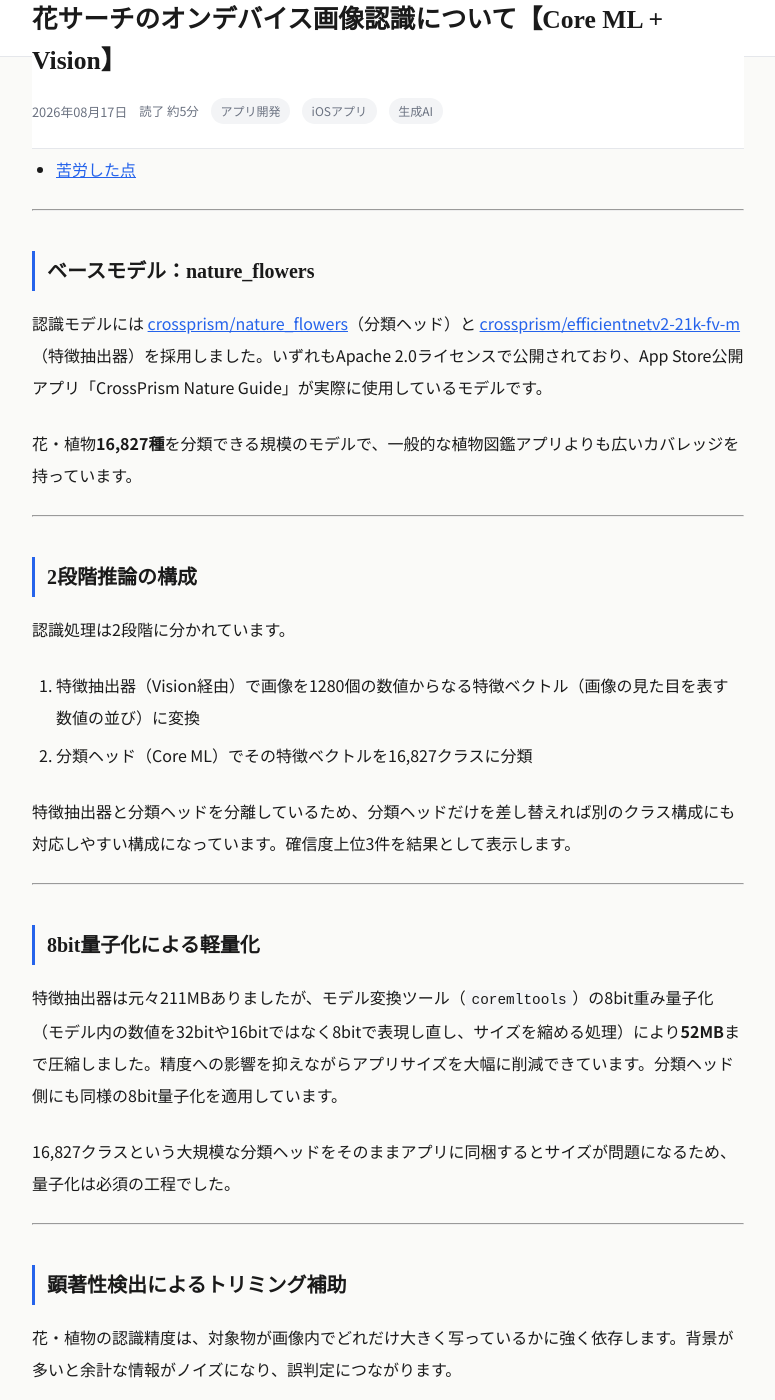
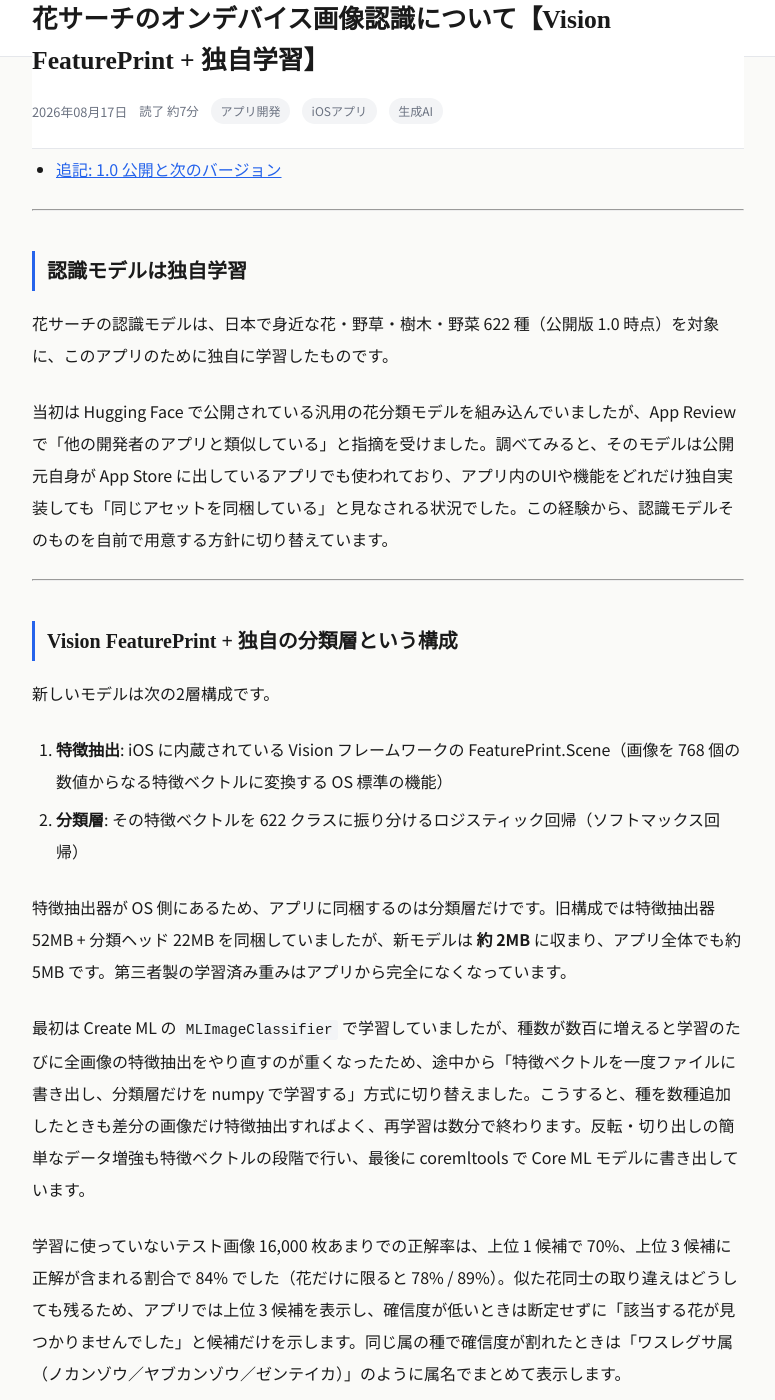
Before and after one commit to wat--/app-policies, a Jekyll site: the page built from _posts/2026-08-17-app-hana-search-tech.md, in a window 1280 px wide and 1400 px high, scrolled down 907 px. Shown: the whole window, without its empty margins (252-1027 px from the left). Built offline with Jekyll 4.4.1, drawn with Linux system fonts in a browser that asks for light colours; a script that is not in the unit is left out; some of the changed text lies outside the part shown.

Commit message:
花サーチ: App Store 公開に合わせてサイトを更新
- apps.json に花サーチを追加（App Store リンク、プライバシーポリシーへのリンク）
- 技術記事を公開版 1.0 の内容に更新（622 種、158,800 枚、精度 70%/84%、Create ML から
  特徴ベクトル + numpy 学習への切り替え、低確信度表示・属名まとめ）と App Store リンク、
  1.0 公開と 1.1（626 種・図鑑）の追記
- プライバシーポリシーに観察記録の端末内保存と、1.1 の図鑑写真取得（iNaturalist、Wi-Fi のみ既定）を追記
- like カウンター post-22 を割り当て

Co-Authored-By: Claude Fable 5.1 <noreply@anthropic.com>

```diff
--- a/_data/like-counters.yml
+++ b/_data/like-counters.yml
@@ -23,3 +23,4 @@
 "/blog/2026/07/29/app-digit-scan/": post-19
 "/blog/2026/10/02/app-coin-sort/": post-20
 "/blog/2026/10/02/app-rimoroku/": post-21
+"/blog/2026/08/17/app-hana-search-tech/": post-22
--- a/_posts/2026-08-17-app-hana-search-tech.md
+++ b/_posts/2026-08-17-app-hana-search-tech.md
@@ -1,55 +1,75 @@
 ---
 layout: post
-title: "花サーチのオンデバイス画像認識について【Core ML + Vision】"
+title: "花サーチのオンデバイス画像認識について【Vision FeaturePrint + 独自学習】"
 date: 2026-08-17 00:00:00 +0900
 tags: [アプリ開発, iOSアプリ, 生成AI]
-description: 花・植物を認識するiOSアプリ「花サーチ」の実装を紹介します。Vision + Core MLによる2段階推論と、顕著性検出を使ったトリミング補助の仕組みについてまとめます。
+description: 花を認識するiOSアプリ「花サーチ」の実装を紹介します。Vision FeaturePrint の特徴ベクトルに独自学習した分類層を載せたオンデバイスモデル、iNaturalistからの学習データ収集、顕著性検出を使ったトリミング補助の仕組みについてまとめます。
 ---
 
-[花サーチ](https://apps.apple.com/jp/app/id0000000000)は、カメラで撮影した花・植物をオンデバイスで認識するiOSアプリです。ネットワーク接続不要で、写真が端末外に送信されない設計にこだわりました。その内部実装を紹介します。
+[花サーチ](https://apps.apple.com/jp/app/%E8%8A%B1%E3%82%B5%E3%83%BC%E3%83%81/id6802036544)は、カメラで撮影した花・植物をオンデバイスで認識するiOSアプリです。ネットワーク接続不要で、写真が端末外に送信されない設計にこだわりました。その内部実装を紹介します。
 
 ## 目次
 
-- [ベースモデル：nature_flowers](#ベースモデルnature_flowers)
-- [2段階推論の構成](#2段階推論の構成)
-- [8bit量子化による軽量化](#8bit量子化による軽量化)
+- [認識モデルは独自学習](#認識モデルは独自学習)
+- [Vision FeaturePrint + 独自の分類層という構成](#vision-featureprint--独自の分類層という構成)
+- [対象種の選び方](#対象種の選び方)
+- [学習データの集め方](#学習データの集め方)
 - [顕著性検出によるトリミング補助](#顕著性検出によるトリミング補助)
-- [属名を必ず表示する理由](#属名を必ず表示する理由)
-- [日本語名対応表をJSONで持つ理由](#日本語名対応表をjsonで持つ理由)
 - [苦労した点](#苦労した点)
+- [追記: 1.0 公開と次のバージョン](#追記-10-公開と次のバージョン)
 
 ---
 
-## ベースモデル：nature_flowers
+## 認識モデルは独自学習
 
-認識モデルには [crossprism/nature_flowers](https://huggingface.co/crossprism/nature_flowers)（分類ヘッド）と [crossprism/efficientnetv2-21k-fv-m](https://huggingface.co/crossprism/efficientnetv2-21k-fv-m)（特徴抽出器）を採用しました。いずれもApache 2.0ライセンスで公開されており、App Store公開アプリ「CrossPrism Nature Guide」が実際に使用しているモデルです。
+花サーチの認識モデルは、日本で身近な花・野草・樹木・野菜 622 種（公開版 1.0 時点）を対象に、このアプリのために独自に学習したものです。
 
-花・植物**16,827種**を分類できる規模のモデルで、一般的な植物図鑑アプリよりも広いカバレッジを持っています。
+当初は Hugging Face で公開されている汎用の花分類モデルを組み込んでいましたが、App Review で「他の開発者のアプリと類似している」と指摘を受けました。調べてみると、そのモデルは公開元自身が App Store に出しているアプリでも使われており、アプリ内のUIや機能をどれだけ独自実装しても「同じアセットを同梱している」と見なされる状況でした。この経験から、認識モデルそのものを自前で用意する方針に切り替えています。
 
 ---
 
-## 2段階推論の構成
+## Vision FeaturePrint + 独自の分類層という構成
 
-認識処理は2段階に分かれています。
+新しいモデルは次の2層構成です。
 
-1. 特徴抽出器（Vision経由）で画像を1280個の数値からなる特徴ベクトル（画像の見た目を表す数値の並び）に変換
-2. 分類ヘッド（Core ML）でその特徴ベクトルを16,827クラスに分類
+1. **特徴抽出**: iOS に内蔵されている Vision フレームワークの FeaturePrint.Scene（画像を 768 個の数値からなる特徴ベクトルに変換する OS 標準の機能）
+2. **分類層**: その特徴ベクトルを 622 クラスに振り分けるロジスティック回帰（ソフトマックス回帰）
 
-特徴抽出器と分類ヘッドを分離しているため、分類ヘッドだけを差し替えれば別のクラス構成にも対応しやすい構成になっています。確信度上位3件を結果として表示します。
+特徴抽出器が OS 側にあるため、アプリに同梱するのは分類層だけです。旧構成では特徴抽出器 52MB + 分類ヘッド 22MB を同梱していましたが、新モデルは **約 2MB** に収まり、アプリ全体でも約 5MB です。第三者製の学習済み重みはアプリから完全になくなっています。
+
+最初は Create ML の `MLImageClassifier` で学習していましたが、種数が数百に増えると学習のたびに全画像の特徴抽出をやり直すのが重くなったため、途中から「特徴ベクトルを一度ファイルに書き出し、分類層だけを numpy で学習する」方式に切り替えました。こうすると、種を数種追加したときも差分の画像だけ特徴抽出すればよく、再学習は数分で終わります。反転・切り出しの簡単なデータ増強も特徴ベクトルの段階で行い、最後に coremltools で Core ML モデルに書き出しています。
+
+学習に使っていないテスト画像 16,000 枚あまりでの正解率は、上位 1 候補で 70%、上位 3 候補に正解が含まれる割合で 84% でした（花だけに限ると 78% / 89%）。似た花同士の取り違えはどうしても残るため、アプリでは上位 3 候補を表示し、確信度が低いときは断定せずに「該当する花が見つかりませんでした」と候補だけを示します。同じ属の種で確信度が割れたときは「ワスレグサ属（ノカンゾウ／ヤブカンゾウ／ゼンテイカ）」のように属名でまとめて表示します。
 
 ---
 
-## 8bit量子化による軽量化
+## 対象種の選び方
 
-特徴抽出器は元々211MBありましたが、モデル変換ツール（`coremltools`）の8bit重み量子化（モデル内の数値を32bitや16bitではなく8bitで表現し直し、サイズを縮める処理）により**52MB**まで圧縮しました。精度への影響を抑えながらアプリサイズを大幅に削減できています。分類ヘッド側にも同様の8bit量子化を適用しています。
+1万種以上を扱う汎用モデルから、あえて 622 種に絞りました。理由は2つあります。
 
-16,827クラスという大規模な分類ヘッドをそのままアプリに同梱するとサイズが問題になるため、量子化は必須の工程でした。
+- **日本のユーザーが実際に出会う花に集中できる**: 桜・梅・アジサイ・ヒガンバナのような季節の花、タンポポ・カタバミ・ヒメジョオンのような道端の草花、ニッコウキスゲ・ミズバショウ・コマクサのような高原や湿原の山野草、園芸店の花に加えて、春と秋の七草、イチョウ・ケヤキなどの街路樹や庭木、野菜・ハーブ、トリカブトのような注意が必要な植物まで横断的に選びました。学名の羅列ではなく、和名で「あの花だ」と分かる範囲を狙っています。
+- **候補が絞られるほど当たりやすい**: 分類先が少なければ、似た花と取り違える機会もそれだけ減ります。
+
+種リストはテキストファイル1枚で管理していて、追加・削除して再学習すれば対応種を変えられます。園芸品種（バラの品種など）は写真から区別が難しいため、種または属レベルにまとめています。
+
+---
+
+## 学習データの集め方
+
+学習写真は市民科学プラットフォーム [iNaturalist](https://www.inaturalist.org) の公開 API から集めました。条件は次の通りです。
+
+- クリエイティブ・コモンズ・ライセンス（CC0 / CC BY / CC BY-NC など）が付いた写真のみ
+- コミュニティによって同定が確定した「研究品質（Research Grade）」の観察のみ
+- 「開花中」のアノテーションが付いた観察を優先し、不足分だけアノテーション無しで補う
+- 1つの観察からは写真を1枚だけ採用し、同じ個体・同じ撮影者に偏らないようにする
+
+こうして集めた約 158,800 枚を 85:15 に分けて学習と評価に使いました（評価用の写真は固定し、種を増やしても同じ写真で比較できるようにしています）。写真の出典とライセンスは一覧ファイルに記録しています。写真そのものはアプリには含まれません。
 
 ---
 
 ## 顕著性検出によるトリミング補助
 
-花・植物の認識精度は、対象物が画像内でどれだけ大きく写っているかに強く依存します。背景が多いと余計な情報がノイズになり、誤判定につながります。
+花の認識精度は、対象物が画像内でどれだけ大きく写っているかに強く依存します。背景が多いと余計な情報がノイズになり、誤判定につながります。
 
 そこで、撮影・選択した画像から花の部分だけを自由な矩形で切り出せるトリミング機能を用意しました。トリミング画面を表示した直後、Visionの顕著性検出機能（画像のどこに視線が集まりやすいかをAIが推定する機能）を非同期で走らせ、検出に成功すれば初期のトリミング範囲を花の位置に自動で合わせます。検出できない場合は画像周囲15%を切り取った範囲を初期値にします。
 
@@ -57,26 +77,18 @@ description: 花・植物を認識するiOSアプリ「花サーチ」の実装
 
 ---
 
-## 属名を必ず表示する理由
+## 苦労した点
 
-認識結果の表示名は、種名だけを単独で出すのではなく、「属の通称＋種の通称」（例:「マーガレット属フランスギク」「エリカ属〜」）を組み立てて表示するようにしています。16,827種という規模になると、種としての標準和名が存在しても大半のユーザーにとって聞き慣れない名前になってしまい、それだけでは「見た目としてどんな仲間の花なのか」が伝わりません。属の通称を必ず前に付けることで、学術的な種名だけでは伝わらない「仲間としての見た目」をユーザーに伝えられるようにしています。
+一番大きかったのは、モデルを「借りる」のをやめて「作る」に切り替えた判断です。汎用モデルは対応種数では圧倒的でしたが、アプリの独自性という観点では弱点になりました。自前で学習してみると、対象を絞ったことで和名表示や種の選定にアプリとしての意図を込められるようになり、結果的に「日本の身近な花の図鑑」というコンセプトがはっきりしました。
 
-なお、見た目がマーガレット（*Argyranthemum frutescens*）にそっくりな近縁属（*Argyranthemum*, *Leucanthemum*, *Leucanthemopsis*, *Arctanthemum*, *Coleostephus*）は、ユーザーにとって学術的な区別が重要でないため、属の通称自体を「マーガレット」に丸めています。一方で見た目が異なる種を含む*Tanacetum*属（タンジーやフィーバーフューなど）はこの丸め込みの対象外にしています。「似ているものは一緒に、違うものは分ける」という見た目基準の線引きです。
+もう1つはデータ収集です。API のレート制限を守りながら数百種分の写真を集めるには時間がかかりますが、Python 標準ライブラリだけで書いたスクリプトで再実行可能にしておいたことで、種リストを見直すたびに差分だけ取り直せるようになりました。
 
-種の日本語名が対応表にない場合は「マーガレット属」のように属名のみを表示し、属名も対応表にない場合のみ英語の学名を表示します。
+オンデバイス推論・トリミング補助・独自学習のどれも地味な積み重ねですが、電波のない野外でもその場で花の名前にたどり着けるようになったときは手応えがありました。画像認識モデルを組み込んだアプリ開発の参考になれば幸いです。
 
 ---
 
-## 日本語名対応表をJSONで持つ理由
+## 追記: 1.0 公開と次のバージョン
 
-学名ラベルから日本語花名への対応表は16,827種全件をカバーし、属レベルの通称は種の対応表とは別ファイルで管理しています。標準和名がある種はそれを、ない種はカタカナ表記を採用しました。
+2026 年 10 月 2 日、バージョン 1.0 が App Store で公開されました。[App Store で見る](https://apps.apple.com/jp/app/%E8%8A%B1%E3%82%B5%E3%83%BC%E3%83%81/id6802036544)
 
-この対応表はSwiftソースに直接埋め込むのではなく、JSONリソースとしてアプリに同梱し、初回アクセス時に読み込む方式にしています。1万6千件を超える辞書リテラルをSwiftコードに直接書くと、コンパイル時にメモリを大量消費し、ビルドが極端に遅くなる（あるいは失敗する）ためです。JSON化することで、ビルド時間への影響を避けつつ、大規模な対応表を無理なく持てるようにしています。
-
----
-
-## 苦労した点
-
-分類対象が16,827種と多いため、似た種同士での誤判定は避けられません。認識結果ごとに虫眼鏡アイコンから学名でGoogle検索できるようにしたのは、モデルの限界を割り切った上で「候補を絞り込むための入口」として使ってもらう狙いです。完全な正解を返すツールというより、調べ物の起点として使えるアプリを目指しました。
-
-オンデバイス推論・トリミング補助・軽量化のどれも地味な積み重ねですが、電波のない野外でもその場で花の名前にたどり着けるようになったときは手応えがありました。画像認識モデルを組み込んだアプリ開発の参考になれば幸いです。
+公開後の次のバージョンでは、ユーザーが実際に撮った写真でうまく認識できなかった高山のリンドウ類（ミヤマリンドウ・トウヤクリンドウ・コケリンドウ・オヤマリンドウ）を学習対象に加えて 626 種にし、撮らなくても名前や季節から花を探せる「図鑑」タブを準備しています。図鑑の写真は iNaturalist の CC ライセンス写真を Wi-Fi 接続時に取得して端末に保存し、解説は Wikipedia 日本語版（CC BY-SA）を出典付きで載せる構成です。
```
Also changed, not shown: apps.json (+14 -0 lines), apps/hana-search/privacy-policy.html (+6 -1 lines).
